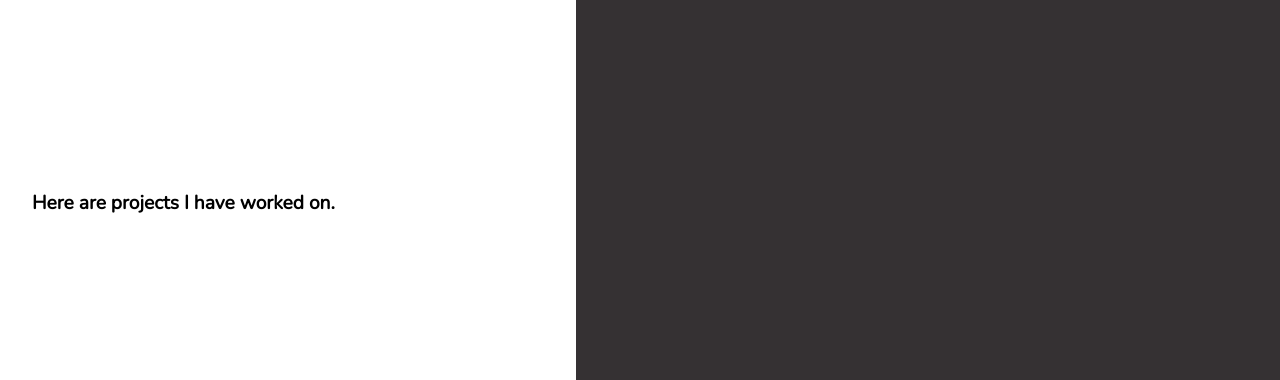
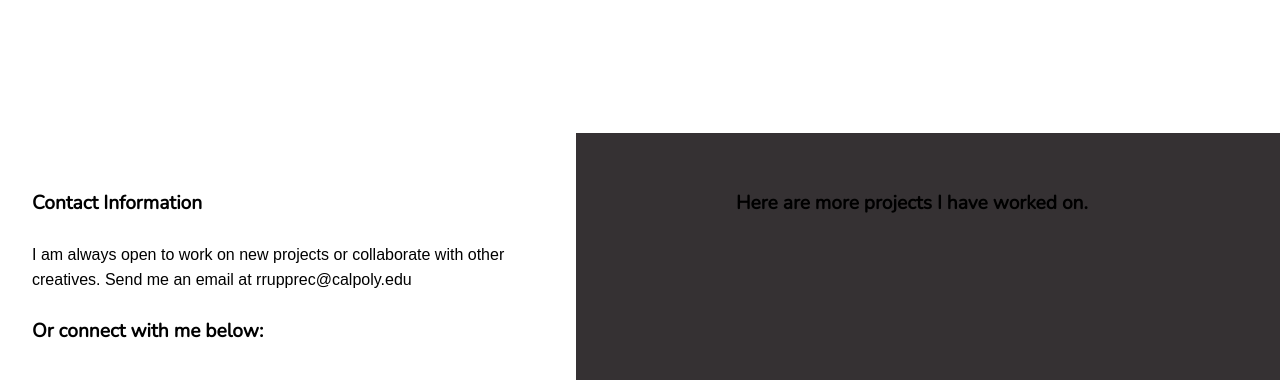
Before and after one commit to grc-338-02-spring-2016/github-advanced-website-rustyrupprecht, a plain HTML site: page index.html in a window 1280 px wide. Shown: the part 2000-2380 px from the top of the page. Drawn offline with nearby package versions, Linux system fonts and the light colour scheme; a web font is replaced by a local one.

Commit message:
page break implemented

```diff
--- a/index.html
+++ b/index.html
@@ -75,6 +75,13 @@
 
 </div>
 
+<div id="work">
+
+    <p><strong><br>Here are more projects I have worked on.</strong>
+    </p>
+
+</div>
+
 <div id="page3">
   <a id="contact" class="smooth"></a>
     <p><strong><br>Contact Information</strong><br><br>I am always open to work on new projects or collaborate with other creatives. Send me an email at <a href="mailto:rrupprec@calpoly.edu">rrupprec@calpoly.edu</a> <br><br></p>
--- a/styles/stylesheet1.css
+++ b/styles/stylesheet1.css
@@ -207,12 +207,13 @@ li {
 
 }
 
-#page2right {
-     width: auto;
+#work {
+    width: auto;
     height: 960px;
+    background-color: #353133;
     padding: 2em;
-    background-color: #353133;
 }
+
 #page3 {
     width: auto;
     height: 960px;
@@ -224,7 +225,7 @@ li {
 
 @media only screen and (min-width:1024px) {
     #home {
-    width: 50%;
+    width: auto;
     height: 960px;
 }
 
@@ -233,24 +234,27 @@ li {
     width: 40%;
     height: 960px;
     background-color: white;
+    float: right;
 
 
 }
 #page2 {
-    width: 40%;
+    width: 60%;
     height: 960px;
     background-color: white;
 
+}
 
-}
-    #page2right {
-        width: 50%;
-        float: right;
-        height: 960px;
+    #work {
+    width: 40%;
+    height: 960px;
+    float: right;
     }
+
 
 #page3 {
     width: 40%;
     height: 960px;
+
 }
 }
```
